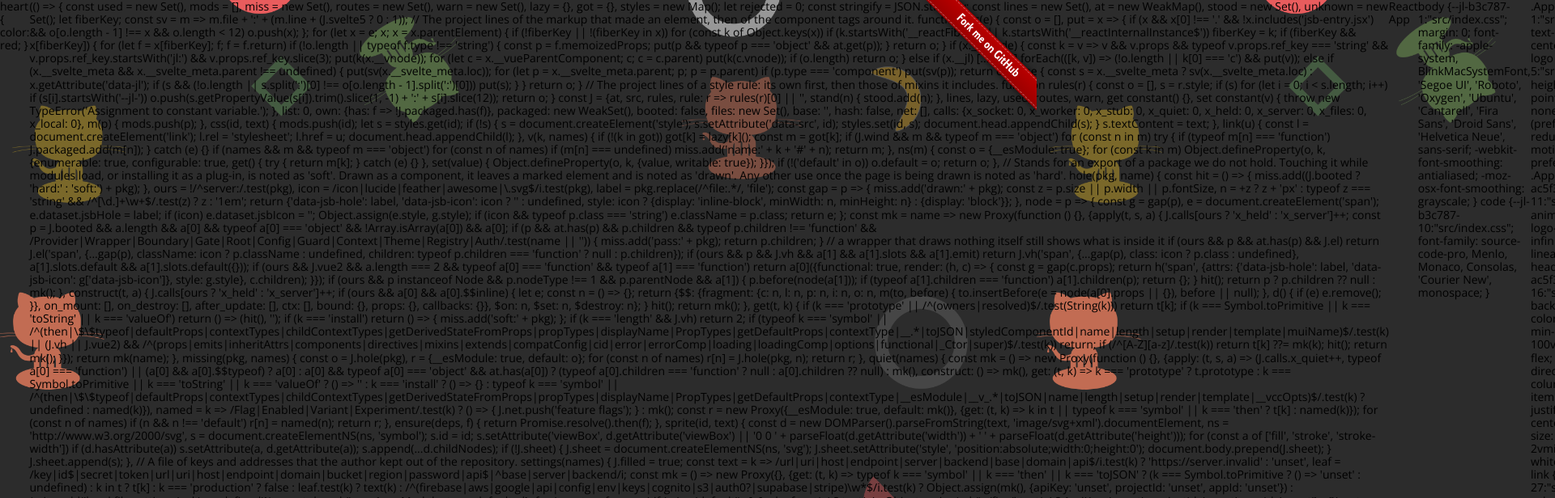
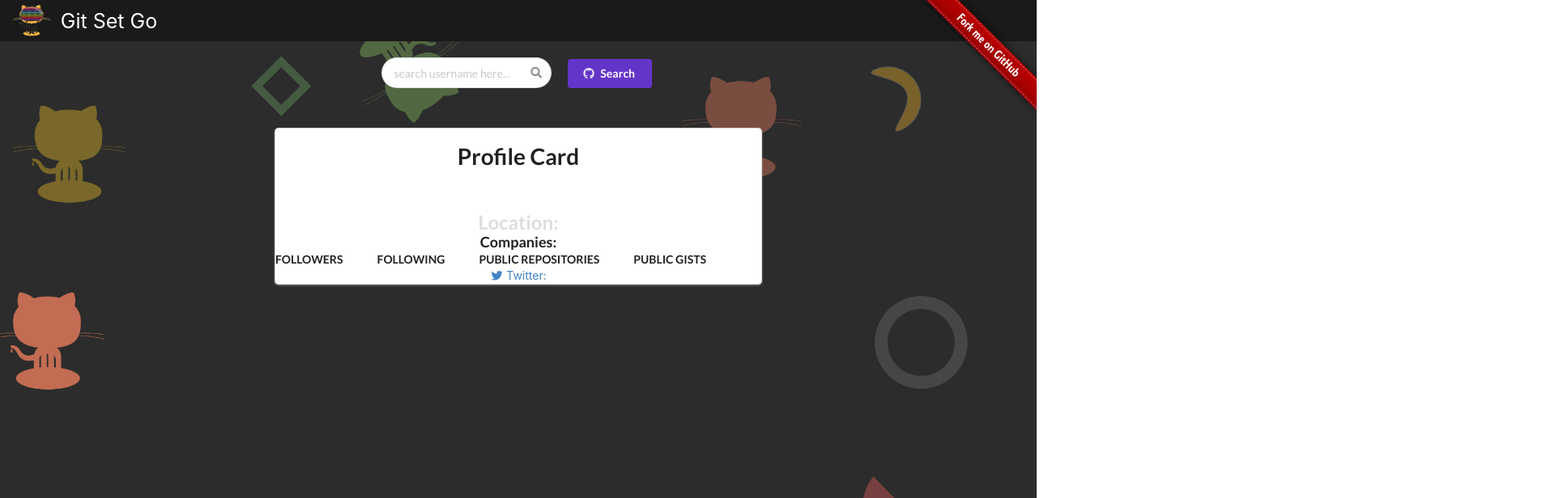
Before and after one commit to garimasingh128/gitsetgo, a React (Create React App) app: page / in a window 1280 px wide. Shown: the top 616 px of the page at 81% size, 1920 px wide, since content can reach past the window. Built offline with nearby package versions, Linux system fonts and the light colour scheme.

Commit message:
correction header

```diff
--- a/src/App.css
+++ b/src/App.css
@@ -36,11 +36,3 @@
         transform: rotate(360deg);
     }
 }
-
-* {
-    font-family: 'Open Sans', sans-serif;
-    margin: 0;
-    padding: 0;
-    box-sizing: border-box;
-    display: flex;
-}
--- a/src/components/Header.js
+++ b/src/components/Header.js
@@ -3,8 +3,7 @@
 import logo from "./daftpunktocat.gif";
 const Header = () => {
     return ( <
-        NavbarC >
-        <
+        NavbarC > <
         nav class = "navbar navbar-light bg-light" >
         <
         img src = { logo }
@@ -18,7 +17,7 @@
         nav class = "navbar navbar-light bg-light" >
 
         Git Set Go < /
-        nav > < /NavbarC >
+        nav > < /NavbarC>
     );
 };
 export default Header;
```
